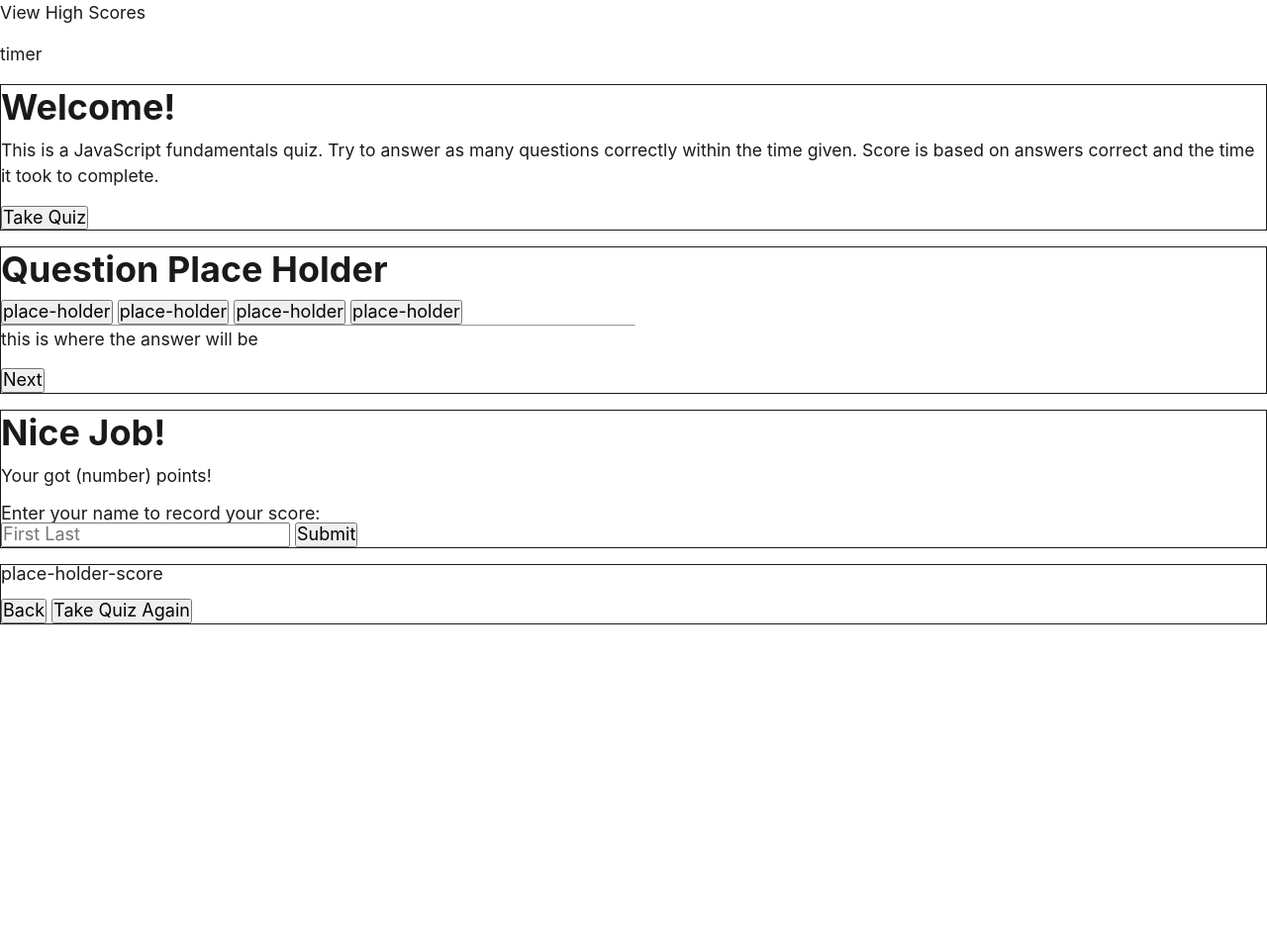
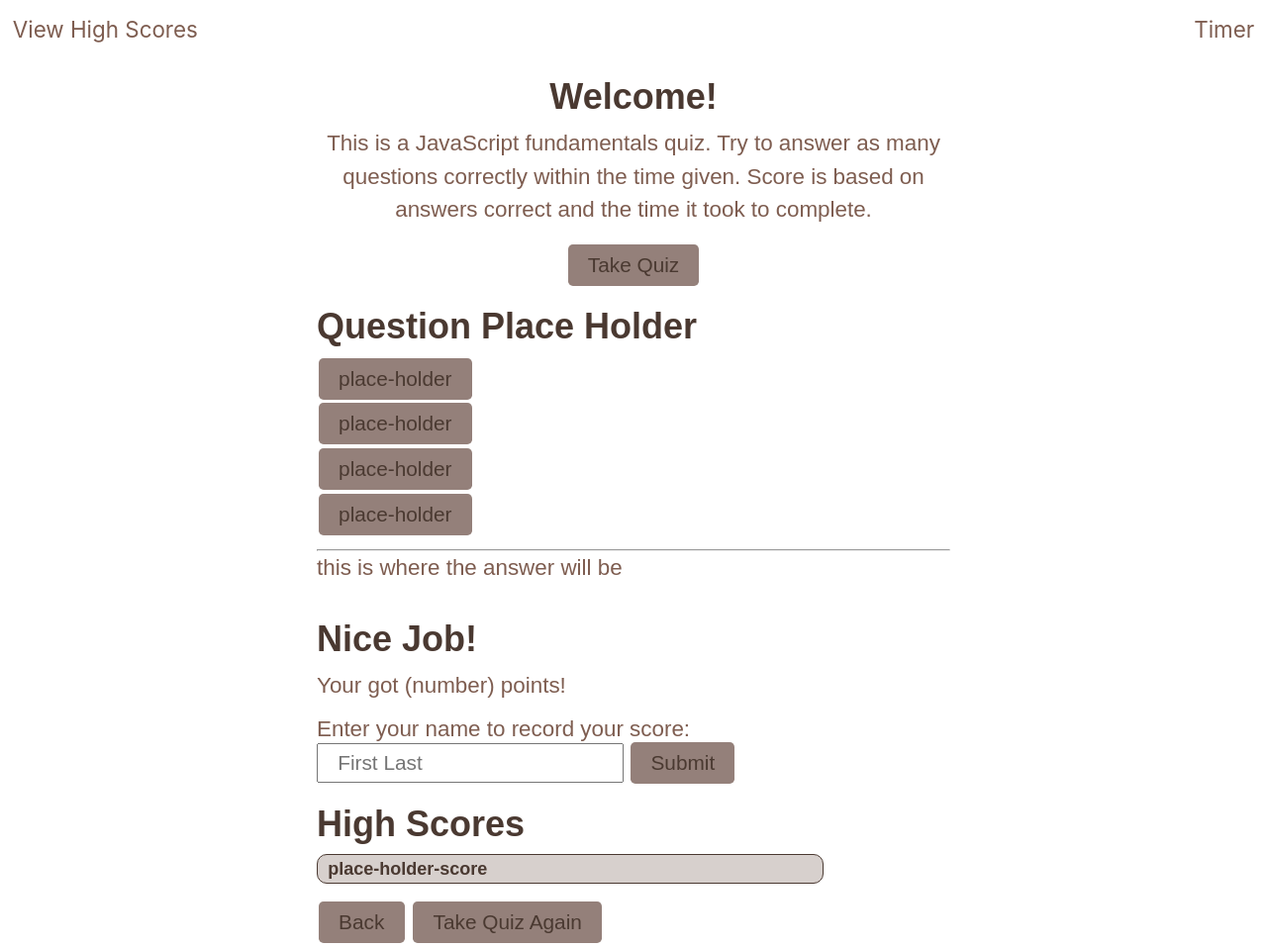
Before and after one commit to 0zrk23/javascript-fundementals-quiz, a plain HTML site: page index.html in a window 1280 px wide. Shown: the whole page at 99% size. Before the commit the page ends 800 px from the top, so only its background shows below. Drawn offline with nearby package versions, Linux system fonts and the light colour scheme.

Commit message:
added css

```diff
--- a/assets/css/style.css
+++ b/assets/css/style.css
@@ -1,3 +1,108 @@
+:root{
+    --color1:#d7d0cd;
+    --color2:#94807a;
+    --color3:#9d755c;
+    --color4:#7e5d50;
+    --color5:#4a3931;
+}
+
+main{
+    display: flex;
+    flex-direction: column;
+    align-items: center;
+    font-family: Arial, Helvetica, sans-serif;
+}
+
+header{
+    display: flex;
+    flex-direction: row;
+    justify-content: space-between;
+    margin: 1% 1%;
+}
+
+ul{
+    width: 80%;
+    border: 1px solid var(--color5);
+    background: var(--color1);
+    border-radius: 10px;
+}
+
+li{
+    margin: 0.5% 0.5% 0.5% 1.5%;
+    /* background: white; */
+    width: max-content;
+    padding: 0.5%;
+    color: var(--color5);
+    font-weight:600;
+}
+
+h1{
+    color: var(--color5);
+}
+
+p{
+    font-size: 1.4rem;
+    color: var(--color4);
+}
+
 hr{
+    margin-top: 2%;
+}
+
+label{
+    font-size: 1.4rem;
+    color: var(--color4);
+}
+
+input{
+    font-size: 1.3rem;
+    padding: 0.4rem 1.2rem;
+    color: var(--color5)
+}
+
+button{
+    cursor: pointer;
+    text-align: center;
+    display: inline-block;
+    padding: 0.5rem 1.2rem;
+    margin: 0.3%;
+    text-decoration: none;
+    font-size: 1.3rem;
+    border-radius: 0.3rem;
+    border: 1px solid transparent;
+    outline: none;
+    color: var(--color5);
+    background-color:var(--color2);
+    transition: color 0.2s ease-in-out, background-color 0.2s ease-in-out;
+}
+
+button:hover{
+    background-color: var(--color1);
+}
+
+#view-scores{
+    transition: color 0.3s;
+}
+
+#view-scores:hover{
+    color: var(--color2);
+}
+
+.card{
+    border: none;
     width: 50%;
+    /* display: flex;
+    flex-direction: column;
+    align-items: center; */
 }
+
+#main{
+    /* display: flex;
+    flex-direction: column;
+    align-items: center; */
+    text-align: center;
+}
+
+#quiz{
+
+}
--- a/index.html
+++ b/index.html
@@ -14,12 +14,12 @@
         <!-- headers of the page -->
         <header>
             <p id="view-scores">View High Scores</p>
-            <p id="timer">timer</p>
+            <p id="timer">Timer</p>
         </header>
         <!-- main section of the webpage -->
         <main>
             <!-- div containing what you see when you open the page -->
-            <div class="card" id="main">
+            <div class="card flex-center" id="main">
                 <h1>Welcome!</h1>
                 <p>This is a JavaScript fundamentals quiz. Try to answer as many questions correctly within the time given. Score is based on answers correct and the time it took to complete.</p>
                 <button id="start-quiz">Take Quiz</button>
@@ -27,13 +27,13 @@
             <!-- div containing the questions -->
             <div class="card" id="quiz">
                 <h1 id="question">Question Place Holder</h1>
-                <button class="ans-button">place-holder</button>
-                <button class="ans-button">place-holder</button>
-                <button class="ans-button">place-holder</button>
-                <button class="ans-button">place-holder</button>
+                <button class="ans-button">place-holder</button><br>
+                <button class="ans-button">place-holder</button><br>
+                <button class="ans-button">place-holder</button><br>
+                <button class="ans-button">place-holder</button><br>
                 <hr>
                 <p id="answer">this is where the answer will be</p>
-                <button id="next">Next</button>
+                <!-- <button id="">Next</button> -->
             </div>
             <!-- div containing the quiz completion -->
             <div class="card" id="quiz-completion">
@@ -46,6 +46,7 @@
             </div>
             <!-- div containing the high scores -->
             <div class="card" id="high-scores">
+                <h1>High Scores</h1>
                 <ul id="scores">
                     <li>place-holder-score</li>
                 </ul>
```
Also changed, not shown: resources/color-palettes.txt (added).
